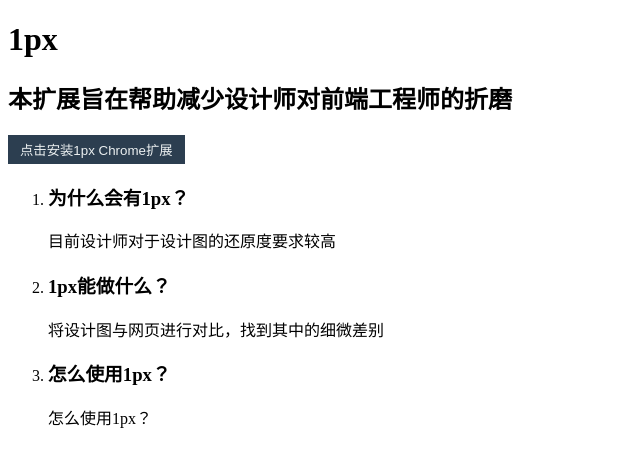
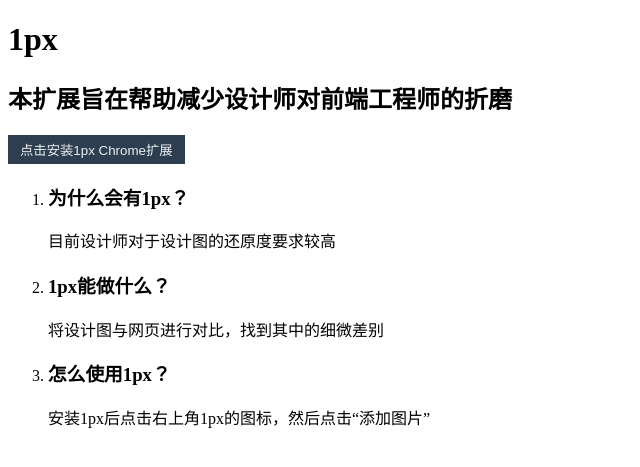
Before and after one commit to dainiel/1px_Site, a Jekyll site: the page index.html, which Jekyll copies as it is, in a window 1280 px wide. Shown: the top 467 px of the page, without its empty margins (0-640 px from the left). Built offline with Jekyll 4.4.1, drawn with Linux system fonts in a browser that asks for light colours.

Commit message:
修改文描

```diff
--- a/index.html
+++ b/index.html
@@ -31,7 +31,7 @@
 		</li>
 		<li>
 			<h3>怎么使用1px？</h3>
-			<p>怎么使用1px？</p>
+			<p>安装1px后点击右上角1px的图标，然后点击“添加图片”</p>
 		</li>
 	</ol>
 
```
